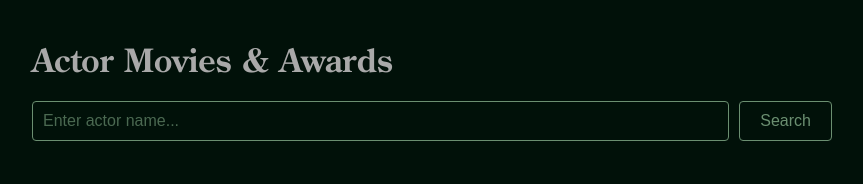
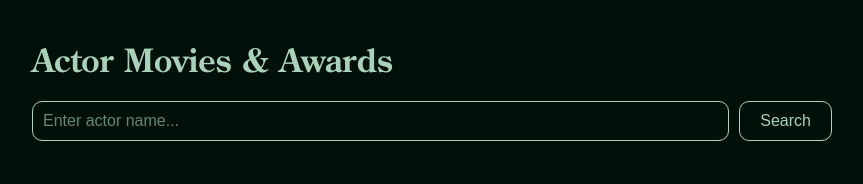
Before and after one commit to Dan-works-on-stuff/ActorAwardsVisualizer, a website: page public/search.html in a window 1280 px wide. Shown: the whole page, without its empty margins (208-1071 px from the left). Drawn offline with Linux system fonts and the light colour scheme.

Commit message:
added prettiness

```diff
--- a/public/news.html
+++ b/public/search.html
@@ -3,7 +3,7 @@
 <head>
     <meta charset="UTF-8">
     <meta name="viewport" content="width=device-width, initial-scale=1.0">
-    <link rel="stylesheet" href="styles/news.css">
+    <link rel="stylesheet" href="styles/search.css">
     <link rel="stylesheet" href="styles/fonts.css">
     <title>Actor and Awards Explorer</title>
 </head>
--- a/public/styles/index.css
+++ b/public/styles/index.css
@@ -1,9 +1,10 @@
 body{
+    font-family: 'Century', serif;
     background-image: url("../images/background.svg");
     background-size: cover;
     background-repeat: no-repeat;
     background-position: center;
-    color: #d3d3d3;
+    color: #aad2ba;
     background-color: #011109;
     min-height: 100vh;
     margin: 0;
@@ -24,8 +25,8 @@ body{
     width: 25vw;
 }
 h1{
-    font-family: 'Century', serif;
-    font-size: 4vw;
+    font-family: 'Bonheur Royale', serif; /* Use a different font for the title */
+    font-size: 6vw;
     margin-left: 1em;
     text-align: center;
     align-self: center;
@@ -33,26 +34,42 @@ h1{
 h1 a {
     text-decoration: none;
     display: inline-flex; /* Makes the <a> tag size to its content (the button) */
-    vertical-align: middle; /* Improves alignment of the <a> tag within the line */
+    vertical-align: middle;
 }
 
 button{
     font-size: 2vw;
     cursor: pointer;
+    width: 11vw;
+    color: #aad2ba;
+    background-color: transparent;
+    border-color: #aad2ba;
+    border-radius: 16px;
+    border-style: double;
+    border-width: 6px;
+    transition: box-shadow 0.6s ease, background-color 0.6s ease, color 0.6s ease;
+
+}
+
+button:hover{
+    background-color: #b9f5d8;
+    color: #052515;
+    border-color: #b9f5d8;
+    box-shadow: 0 0 10px #b9f5d8; /* Add a soft glow effect */
 }
 
 .linkedin{
-    color: #fff373;
+    color: #b9f5d8;
     text-decoration: none;
     font-weight: bold;
     display: inline-block;
-    transition: transform 0.3s ease;
+    transition: transform 0.4s ease;
 }
 
 
 .linkedin:hover {
-    text-decoration: underline;
-    transform: scale(1.1);
+    color: #aad2ba;
+    transform: scale(1.05);
 }
 
 
--- a/public/styles/news.css
+++ /dev/null
@@ -1,76 +0,0 @@
-body {
-    font-family: 'Century', serif;
-    max-width: 800px;
-    margin: 0 auto;
-    padding: 20px;
-    background-color: #011109;
-    color: darkgray;
-}
-
-.search-container {
-    margin-bottom: 20px; /* Add some space below the search bar */
-    display: flex; /* Use flexbox to align input and button horizontally */
-    gap: 10px; /* Add space between the input and the button */
-    align-items: center; /* Vertically align items in the container */
-}
-
-#search-input {
-    padding: 10px;
-    font-size: 16px;
-    flex-grow: 1; /* Allows the input field to take up the maximum available space */
-    background-color: #011109;
-    color: #6B8F71; /* Sets the text color to match the links */
-    border: 1px solid #6B8F71; /* Sets the border color to match the links */
-    box-sizing: border-box; /* Ensures padding and border are included in the element's total width */
-    border-radius: 4px; /* Optional: Adds slight rounded corners */
-}
-
-/* Style for the placeholder text inside the search input */
-#search-input::placeholder {
-    color: rgba(107, 143, 113, 0.7); /* Sets placeholder color to a slightly transparent version of #6B8F71 */
-    opacity: 1; /* Ensures the placeholder is not too transparent in some browsers */
-}
-
-/* Style for the search button */
-#search-button {
-    /* Inherits padding, font-size, cursor from the generic button rule */
-    background-color: #011109; /* Matches the body background for a low-profile look */
-    color: #6B8F71; /* Sets the text color to match the links */
-    border: 1px solid #6B8F71; /* Sets the border color to match the links */
-    border-radius: 4px; /* Optional: Adds slight rounded corners */
-    transition: background-color 0.2s ease; /* Smooth transition on hover */
-}
-
-/* Style for the search button on hover */
-#search-button:hover {
-    background-color: #052515; /* Slightly lighter dark background on hover */
-    cursor: pointer; /* Ensures the cursor is a pointer */
-}
-
-.news-container {
-    margin-top: 20px;
-}
-.news-item {
-    border-bottom: 1px solid #ccc;
-    padding: 15px 0;
-    overflow: hidden;
-}
-.news-item h3 {
-    margin: 0 0 10px 0;
-}
-.news-item p {
-    color: #666;
-}
-button {
-    padding: 10px 20px;
-    font-size: 16px;
-    cursor: pointer;
-}
-
-a{
-    text-decoration: none;
-    color: #6B8F71;
-}
-a:hover {
-    color: #9FCC2E;
-}
--- /dev/null
+++ b/public/styles/search.css
@@ -0,0 +1,84 @@
+body {
+    font-family: 'Century', serif;
+    max-width: 800px;
+    margin: 0 auto;
+    padding: 20px;
+    background-color: #011109;
+    color: #aad2ba;
+}
+
+.search-container {
+    margin-bottom: 20px; /* Add some space below the search bar */
+    display: flex; /* Use flexbox to align input and button horizontally */
+    gap: 10px; /* Add space between the input and the button */
+    align-items: center; /* Center items vertically */
+}
+
+#search-input {
+    padding: 10px;
+    font-size: 16px;
+    flex-grow: 1;
+    background-color: #011109;
+    color: #aad2ba;
+    border: 1px solid #aad2ba;
+    box-sizing: border-box;
+    border-radius: 10px;
+    transition: box-shadow 0.2s ease; /* Add this for a smooth transition */
+}
+
+#search-input:focus {
+    outline: none; /* Remove the default outline */
+    box-shadow: 0 0 10px #b9f5d8; /* Add a soft glow effect */
+}
+
+/* Style for the placeholder text inside the search input */
+#search-input::placeholder {
+    color: #aad2ba;
+    opacity: 0.6;
+}
+
+/* Style for the search button */
+#search-button {
+    background-color: #011109;
+    color: #aad2ba;
+    border: solid #aad2ba 1px;
+    border-radius: 10px;
+    transition: box-shadow 0.6s ease, background-color 0.6s ease, color 0.6s ease;
+}
+
+/* Style for the search button on hover */
+#search-button:hover{
+    background-color: #b9f5d8;
+    color: #052515;
+
+    border-color: #b9f5d8;
+    box-shadow: 0 0 10px #b9f5d8; /* Add a soft glow effect */
+}
+
+.news-container {
+    margin-top: 20px;
+}
+.news-item {
+    border-bottom: 1px solid #ccc;
+    padding: 15px 0;
+    overflow: hidden;
+}
+.news-item h3 {
+    margin: 0 0 10px 0;
+}
+.news-item p {
+    color: #666;
+}
+button {
+    padding: 10px 20px;
+    font-size: 16px;
+    cursor: pointer;
+}
+
+a{
+    text-decoration: none;
+    color: #6B8F71;
+}
+a:hover {
+    color: #9FCC2E;
+}
```
Also changed, not shown: public/index.html (+6 -4 lines), UI-UX Work/Logo.png, public/images/Logo.png, public/images/Logo.svg, public/styles/fonts.css (line endings or trailing spaces), 1 other file.
